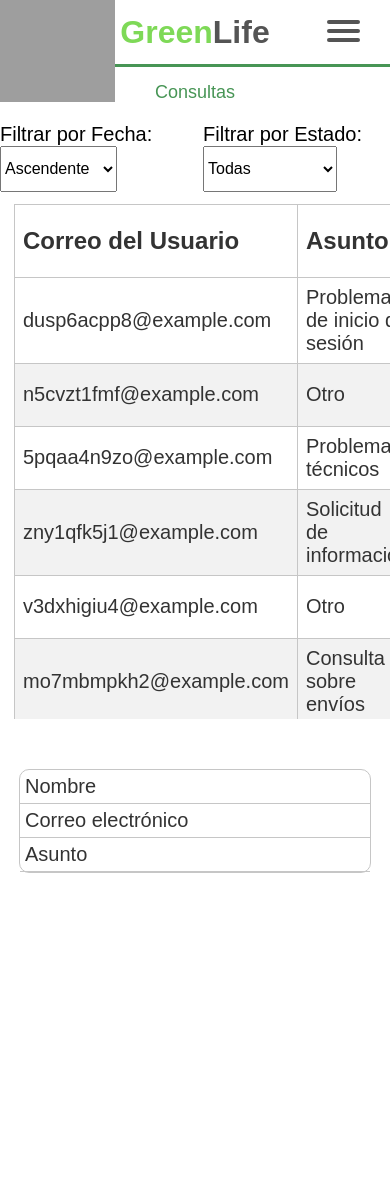
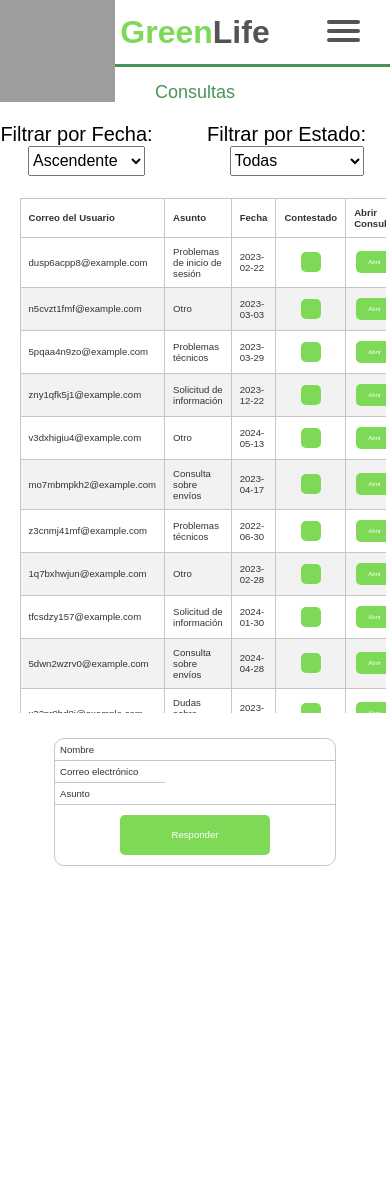
Before and after one commit to Saac04/GreenLife, a PHP site: page /app/admin/ConsultasAdmin.html in a window 390 px wide. Shown: the top 1193 px of the page. Run offline with PHP 8.4, Linux system fonts and the light colour scheme; grey boxes are pictures that could not be loaded.

Commit message:
Completo
No se puede hacer mas responsive

```diff
--- a/scr/app/admin/ConsultasAdmin.html
+++ b/scr/app/admin/ConsultasAdmin.html
@@ -28,11 +28,7 @@
 <!-- Menú de la página (para versión de móvil), logo, botón de gestión, consultas y perfil -->
 <nav id="navMenu" role="navigation">
   <div id="menuToggle">
-    <!-- Se utiliza una casilla de verificación falsa/oculta como receptor de clics,
-    por lo que puede usar el selector :checked en ella. -->
     <input type="checkbox" />
-    <!-- Unos spans para actuar como hamburguesa,
-    están actuando como una verdadera hamburguesa. -->
     <span></span>
     <span></span>
     <span></span>
@@ -99,6 +95,9 @@
       <div class="usuario p p2">Correo electrónico</div>
       <div class="asunto p p2">Asunto</div>
       <div class="consultaTexto p"></div>
+      <div class="contenedorBotonConsultas">
+        <button class="responderConsulta" onclick="abrirPopupResponder(event, this)">Responder</button>
+      </div>
     </div>
   </div>
 </div>
@@ -119,6 +118,25 @@
   </div>
 </div>
 
+<!-- Popup para responder consulta -->
+<div id="miPopupResponder" class="popup">
+  <div class="popup-contenido">
+    <!-- x para cerrar el popup -->
+    <span class="cerrar" onclick="cerrarPopupResponder()">&times;</span>
+    <!-- Inputs del popup para responder la consulta -->
+    <h2 class="popupH2">Responder Consulta</h2>
+    <input type="text" id="respuestaConsulta" placeholder="Escribe tu respuesta aquí...">
+    <p class="error_consulta">Introduce la respuesta antes de enviar!!</p> <!-- El mensaje de error -->
+    <p class="exito_consulta">Mensaje enviado correctamente!</p> <!-- El mensaje de éxito -->
+    <!-- Botón de Enviar respuesta -->
+    <div class="button-container">
+      <button class="button" onclick="enviarRespuesta()">Enviar</button>
+    </div>
+  </div>
+</div>
+
+
+
 <script src="../js/ConsultasAdmin.js"></script>
 </body>
 </html>
--- a/scr/app/css/ConsultasAdmin.css
+++ b/scr/app/css/ConsultasAdmin.css
@@ -1,3 +1,5 @@
+/* Estilos generales que se mantienen */
+
 h2 {
     text-align: center;
 }
@@ -30,7 +32,6 @@ h2 {
     text-align: left;
 }
 
-/* Añadir estilos específicos para la columna de fecha */
 .consulta-table th:nth-child(3),
 .consulta-table td:nth-child(3) {
     width: 150px; /* Ajusta el ancho según sea necesario */
@@ -61,6 +62,26 @@ h2 {
     border-radius: 10px;
     max-height: 600px;
     width: 350px;
+    margin: 10px;
+}
+
+.contenedorBotonConsultas {
+    display: flex;
+    justify-content: center;
+    margin-top: auto;
+}
+
+.responderConsulta {
+    height: 40px;
+    width: 150px;
+    border: none;
+    margin: 10px;
+    color: white;
+    border-radius: 5px;
+    font-family: 'Kanit', sans-serif;
+    font-size: 14px;
+    background-color: #7ED957;
+    cursor: pointer;
 }
 
 .nombre, .usuario, .asunto {
@@ -75,12 +96,13 @@ h2 {
 .abrir-consulta-btn, .eliminar-consulta-btn {
     background-color: #7ed956;
     width: 70%;
+    font-family: 'Kanit', sans-serif;
     font-size: 14px;
     color: white;
     border: none;
     padding: 8px 12px;
     cursor: pointer;
-    border-radius: 4px;
+    border-radius: 5px;
     text-align: center;
 }
 
@@ -90,7 +112,8 @@ h2 {
     justify-content: center;
 }
 
-.abrir-consulta-btn:hover {
+.abrir-consulta-btn:hover,
+.responderConsulta:hover {
     background-color: darkgreen;
 }
 
@@ -100,6 +123,31 @@ h2 {
 
 .eliminar-consulta-btn:hover {
     background-color: darkred;
+}
+
+#respuestaConsulta {
+    width: 95%;
+    margin-bottom: 10px;
+}
+
+/* CSS para mantener el tamaño del contenedor constante y espacio reservado para el mensaje de error */
+.error_consulta {
+    color: #E54D4D;
+    display: block; /* Cambiado a block para que el espacio siempre esté reservado */
+    visibility: hidden; /* Mantener invisible por defecto */
+    height: 20px; /* Asegúrate de que el contenedor siempre tenga una altura fija */
+    font-family: "Kanit Light", sans-serif;
+    margin-bottom: 10px; /* Añadir un margen inferior para espaciarlo adecuadamente */
+}
+
+/* Estilos para el mensaje de éxito */
+.exito_consulta {
+    color: #4CAF50; /* Verde para indicar éxito */
+    display: block; /* Cambiado a block para que el espacio siempre esté reservado */
+    visibility: hidden; /* Mantener invisible por defecto */
+    height: 20px; /* Asegúrate de que el contenedor siempre tenga una altura fija */
+    font-family: "Kanit Light", sans-serif;
+    margin-bottom: 10px; /* Añadir un margen inferior para espaciarlo adecuadamente */
 }
 
 .popup {
@@ -198,15 +246,113 @@ h2 {
     font-size: 16px;
 }
 
-@media screen and (max-width: 800px) {
+@media screen and (max-width: 1260px) {
     .tabla-consulta {
-        display: grid;
-        justify-content: center;
-        gap: 30px;
+        flex-direction: column; /* Cambia a diseño de columna para dispositivos más pequeños */
+        align-items: center; /* Centra los elementos en el eje principal */
     }
 
     .consulta {
-        margin: 20px;
-        justify-self: center;
+        width: 90%; /* Aprovecha más el espacio en pantallas más pequeñas */
+        max-width: 350px; /* Limita el ancho máximo para mantener la legibilidad */
+    }
+
+    .contenedorBotonConsultas {
+        justify-content: space-around; /* Distribuye los botones de consulta */
+    }
+
+    .popup-contenido {
+        width: 90%; /* Aprovecha más el espacio en pantallas más pequeñas */
+        max-width: 350px; /* Limita el ancho máximo del popup */
     }
 }
+
+@media (max-width: 1000px) {
+    .consulta {
+        width: 80%; /* Aprovecha más el espacio en pantallas más pequeñas */
+        max-width: 300px; /* Limita el ancho máximo para dispositivos muy pequeños */
+    }
+
+    .abrir-consulta-btn,
+    .eliminar-consulta-btn {
+        width: 90%;
+    }
+}
+
+/* Estilos específicos para pantallas con un ancho de 900px o menos */
+@media (max-width: 900px) {
+    .tabla-consulta {
+        flex-direction: column;
+        align-items: center;
+    }
+
+    .tabla,
+    .consulta {
+        width: 100%;
+        max-width: 600px; /* Ajusta este valor según sea necesario */
+    }
+
+    .consulta-table th,
+    .consulta-table td,
+    .nombre,
+    .usuario,
+    .asunto,
+    .responderConsulta,
+    .abrir-consulta-btn,
+    .eliminar-consulta-btn {
+        font-size: 0.8em; /* Reduce el tamaño de la fuente */
+    }
+}
+
+@media (max-width: 660px) {
+    .consulta-table th,
+    .consulta-table td,
+    .nombre,
+    .asunto,
+    .responderConsulta,
+    .abrir-consulta-btn,
+    .eliminar-consulta-btn {
+        font-size: 0.7em; /* Reduce aún más el tamaño de la fuente */
+    }
+
+    .filtros {
+        text-align: center;
+        height: 30px;
+        margin-bottom: 30px;
+    }
+
+    .finalizado.checkbox {
+        height: 20px;
+        width: 20px;
+    }
+
+    .consulta-table th:nth-child(3),
+    .consulta-table td:nth-child(3),
+    .usuario {
+        width: 100px; /* Ajusta el ancho de la columna usuario a 100px */
+    }
+}
+
+
+@media (max-width: 480px) {
+    .consulta {
+        width: 95%; /* Aprovecha más el espacio en pantallas muy pequeñas */
+        max-width: 280px; /* Limita el ancho máximo para dispositivos extremadamente pequeños */
+    }
+
+    .consulta-table th,
+    .consulta-table td,
+    .nombre,
+    .usuario,
+    .asunto,
+    .responderConsulta,
+    .abrir-consulta-btn,
+    .eliminar-consulta-btn {
+        font-size: 0.6em; /* Reduce aún más el tamaño de la fuente */
+    }
+
+    .consulta-table th:nth-child(3),
+    .consulta-table td:nth-child(3) {
+        width: 100px; /* Ajusta el ancho según sea necesario */
+    }
+}
--- a/scr/app/js/ConsultasAdmin.js
+++ b/scr/app/js/ConsultasAdmin.js
@@ -98,7 +98,6 @@ function agregarFila() {
 
     //Generar fecha aleatoria
     var fechaAleatoria = generarFechaAleatoria(new Date(2022, 0, 1), new Date()); // Rango de fecha aleatorio
-
 
     // HTML de la nueva fila con el asunto, la consulta y el correo generado aleatoriamente
     nuevaFila.innerHTML = `
@@ -238,3 +237,43 @@ document.getElementById('selectorFechas').addEventListener('change', function()
 
     rows.forEach(row => table.appendChild(row));
 });
+
+// Función para abrir el popup de responder consulta
+function abrirPopupResponder(event, button) {
+    event.stopPropagation();
+    var nombre = document.querySelector('.consulta .nombre').textContent;
+    if (nombre.trim() === '') {
+        alert('Por favor, abre una consulta antes de responder.');
+        return;
+    }
+    consultaResponder = button.closest('tr');
+    var popup = document.getElementById('miPopupResponder');
+    popup.style.display = 'block';
+}
+
+// Función para cerrar el popup de responder consulta
+function cerrarPopupResponder() {
+    var popup = document.getElementById('miPopupResponder');
+    popup.style.display = 'none';
+}
+
+// Función para enviar la respuesta a la consulta
+function enviarRespuesta() {
+    var respuesta = document.getElementById('respuestaConsulta').value;
+    var error = document.querySelector('.error_consulta');
+    var enviado = document.querySelector('.exito_consulta')
+
+    if (respuesta.trim() !== '') {
+        enviado.style.visibility = 'visible';
+        setTimeout(function () {
+            enviado.style.visibility = 'hidden';
+            cerrarPopupResponder()
+        }, 3000)
+
+    } else {
+        error.style.visibility = 'visible'; // Mostrar el mensaje de error
+        setTimeout(function() {
+            error.style.visibility = 'hidden'; // Esconder el mensaje de error después de 3 segundos
+        }, 3000);
+    }
+}
```
